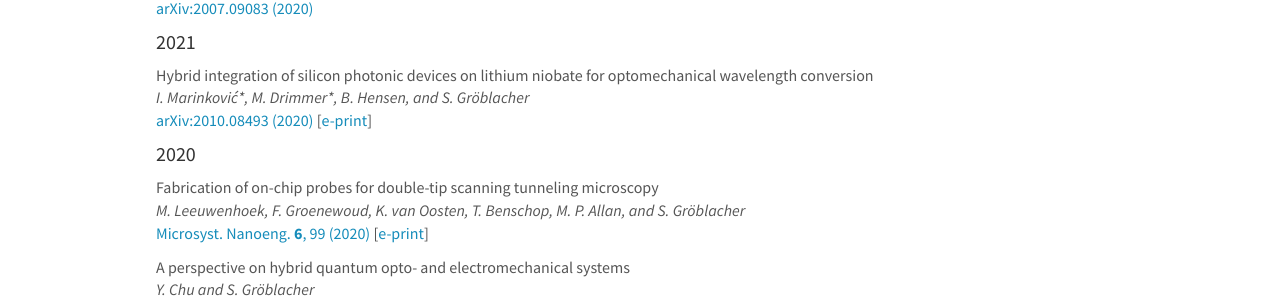
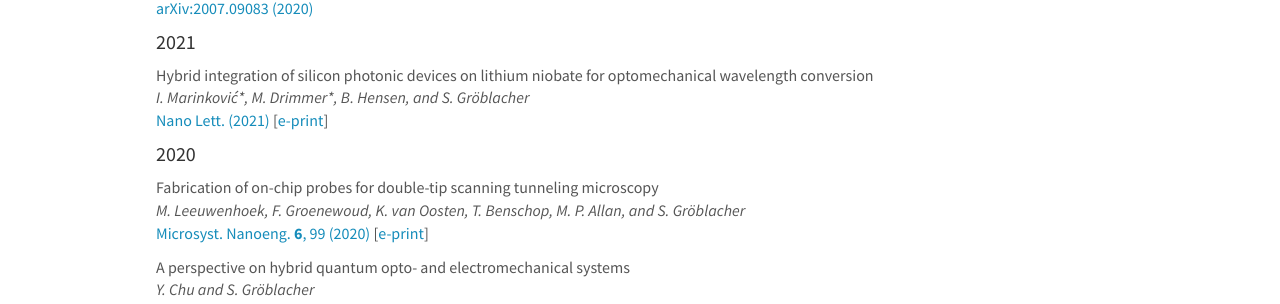
Before and after one commit to sgroeblacher/groeblacherlab, a Jekyll site: the page built from _pages/publications.md, in a window 1280 px wide and 900 px high, scrolled down 2791 px. Shown: the part 150-454 px from the top of the window. Built offline with Jekyll 4.4.1, drawn with Linux system fonts in a browser that asks for light colours; nearby versions of some CDN libraries.

Commit message:
modified:   _data/publist.yml

```diff
--- a/_data/publist.yml
+++ b/_data/publist.yml
@@ -32,9 +32,9 @@
   authors: I. Marinković\*, M. Drimmer\*, B. Hensen, and S. Gröblacher
   link:
     url: https://doi.org/10.1021/acs.nanolett.0c03980
-    display: arXiv:2010.08493 (2020)
+    display: Nano Lett. (2021)
   arxiv: 1
-  eprint: Nano Lett. (2021)
+  eprint: https://arxiv.org/abs/2010.08493
   highlight: 0
   news2:
   newyear: 1
```
